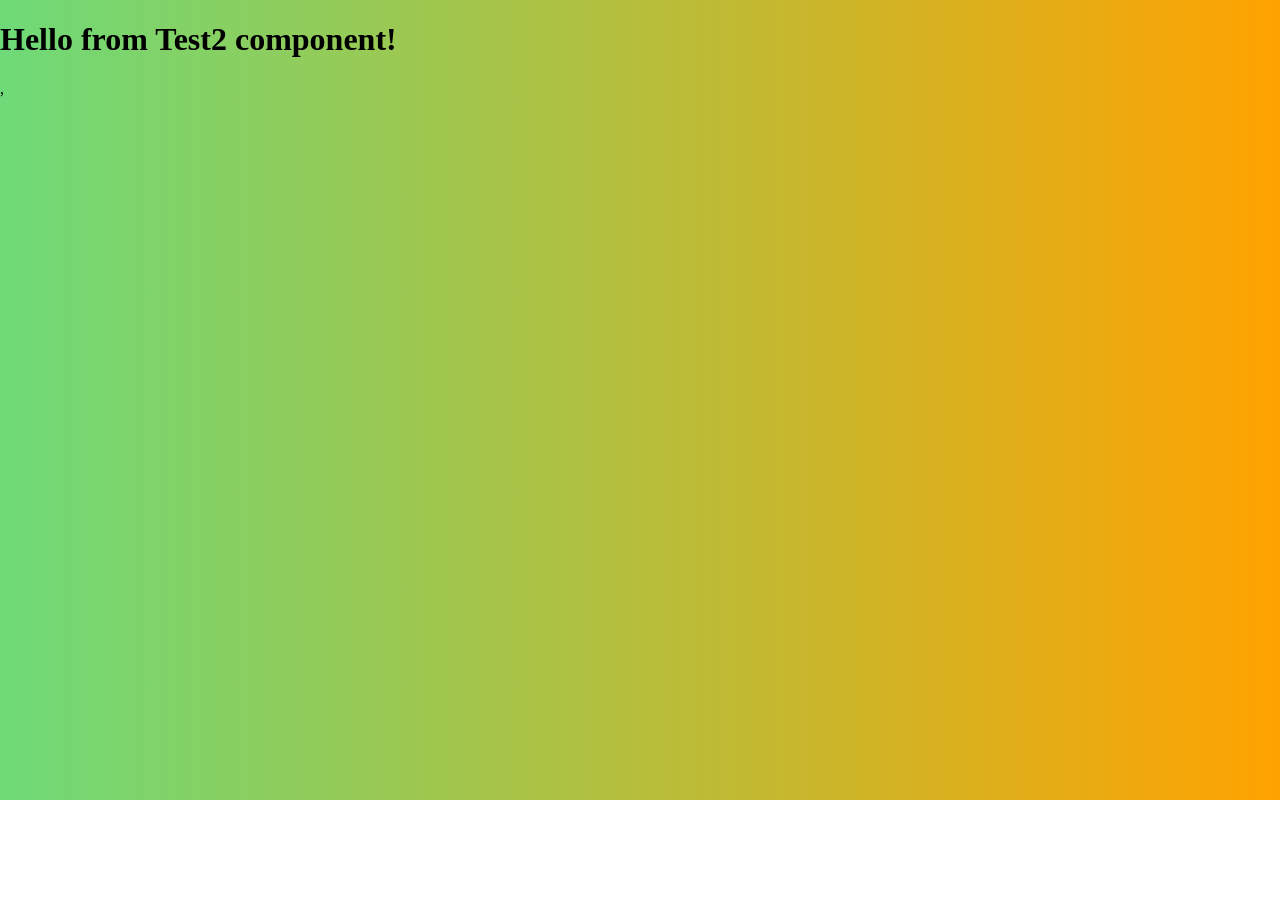
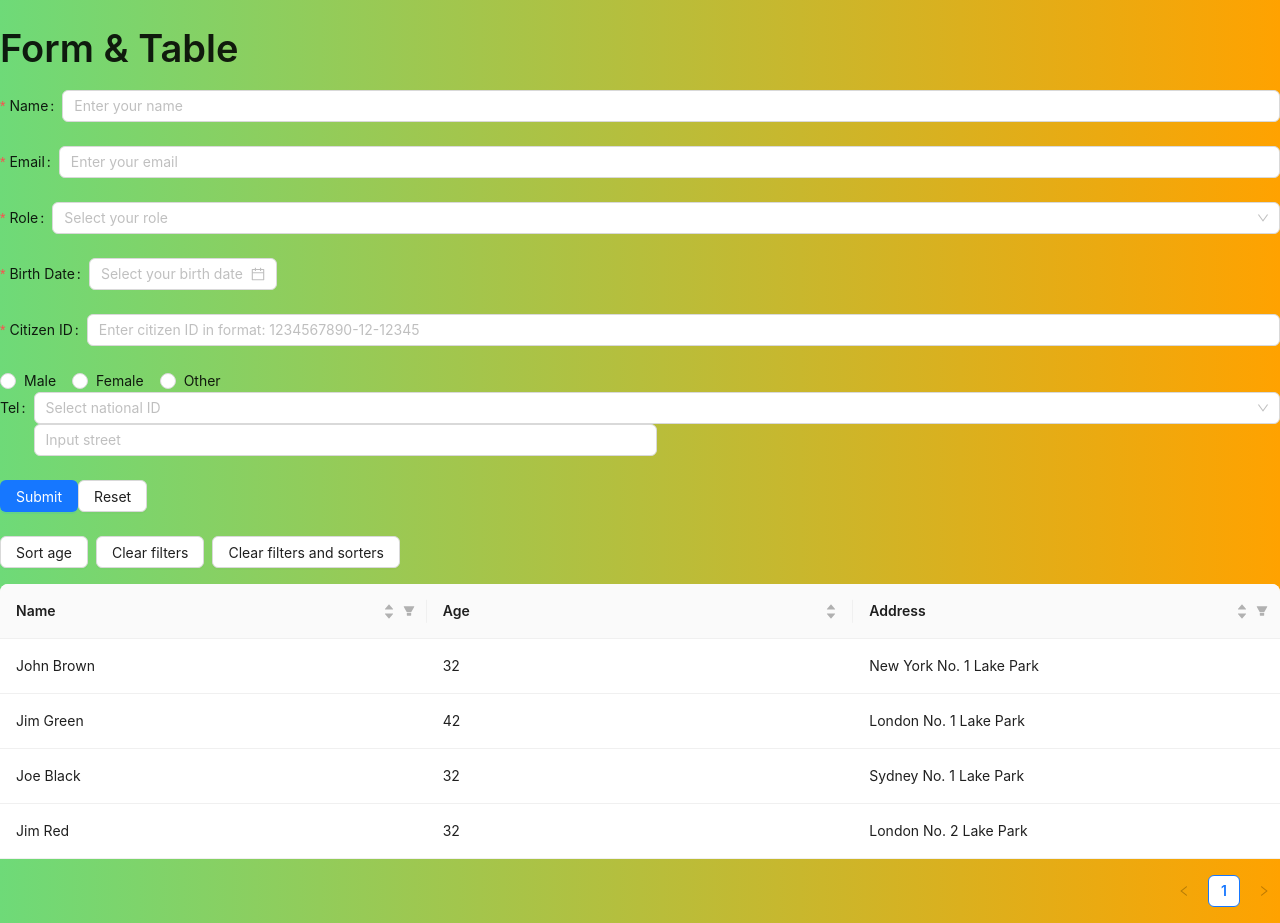
Before and after one commit to waramity/swift-dynamics-interview-test, a React (Create React App) app: page /test-2 in a window 1280 px wide. Before the commit the page ends 800 px from the top, so only its background shows below. Built offline with nearby package versions, Linux system fonts and the light colour scheme.

Commit message:
add layout form and table

```diff
--- a/src/components/Test2/Test2.tsx
+++ b/src/components/Test2/Test2.tsx
@@ -1,12 +1,241 @@
-import React from 'react';
+import React, { useState } from 'react';
+import { Typography } from 'antd';
+import { Form, Input, Button, Select, DatePicker, Radio, Table, Space } from 'antd';
+import type { TableProps } from 'antd';
+import type { ColumnsType, FilterValue, SorterResult } from 'antd/es/table/interface';
+
+
+const { Option } = Select;
+const { Title } = Typography;
 
 interface Test2Props {
 }
 
+interface DataType {
+  key: string;
+  name: string;
+  age: number;
+  address: string;
+}
+
+const data: DataType[] = [
+  {
+    key: '1',
+    name: 'John Brown',
+    age: 32,
+    address: 'New York No. 1 Lake Park',
+  },
+  {
+    key: '2',
+    name: 'Jim Green',
+    age: 42,
+    address: 'London No. 1 Lake Park',
+  },
+  {
+    key: '3',
+    name: 'Joe Black',
+    age: 32,
+    address: 'Sydney No. 1 Lake Park',
+  },
+  {
+    key: '4',
+    name: 'Jim Red',
+    age: 32,
+    address: 'London No. 2 Lake Park',
+  },
+]
+
 const Test2: React.FC<Test2Props> = (props) => {
+
+  const [form] = Form.useForm();
+  const [filteredInfo, setFilteredInfo] = useState<Record<string, FilterValue | null>>({});
+  const [sortedInfo, setSortedInfo] = useState<SorterResult<DataType>>({});
+
+  const onReset = () => {
+    form.resetFields();
+  };
+
+  const handleChange: TableProps<DataType>['onChange'] = (pagination, filters, sorter) => {
+    console.log('Various parameters', pagination, filters, sorter);
+    setFilteredInfo(filters);
+    setSortedInfo(sorter as SorterResult<DataType>);
+  };
+
+  const clearFilters = () => {
+    setFilteredInfo({});
+  };
+
+  const clearAll = () => {
+    setFilteredInfo({});
+    setSortedInfo({});
+  };
+
+  const setAgeSort = () => {
+    setSortedInfo({
+      order: 'descend',
+      columnKey: 'age',
+    });
+  };
+
+  const columns: ColumnsType<DataType> = [
+    {
+      title: 'Name',
+      dataIndex: 'name',
+      key: 'name',
+      filters: [
+        { text: 'Joe', value: 'Joe' },
+        { text: 'Jim', value: 'Jim' },
+      ],
+      filteredValue: filteredInfo.name || null,
+      sorter: (a, b) => (a.name as string).localeCompare(b.name as string), // Type assertion for a.name and b.name
+      sortOrder: sortedInfo.columnKey === 'name' ? sortedInfo.order : null,
+      ellipsis: true,
+    },
+    {
+      title: 'Age',
+      dataIndex: 'age',
+      key: 'age',
+      sorter: (a, b) => a.age - b.age,
+      sortOrder: sortedInfo.columnKey === 'age' ? sortedInfo.order : null,
+      ellipsis: true,
+    },
+    {
+      title: 'Address',
+      dataIndex: 'address',
+      key: 'address',
+      filters: [
+        { text: 'London', value: 'London' },
+        { text: 'New York', value: 'New York' },
+      ],
+      filteredValue: filteredInfo.address || null,
+      sorter: (a, b) => a.address.length - b.address.length,
+      sortOrder: sortedInfo.columnKey === 'address' ? sortedInfo.order : null,
+      ellipsis: true,
+    },
+  ];
+
   return (
     <div>
-      <h1>Hello from Test2 component!</h1>
+        <Title>Form & Table</Title>
+        <Form
+            form={form}
+            name="simpleForm"
+            initialValues={{ name: '', email: '' }}
+         >
+           <Form.Item
+             name="name"
+             label="Name"
+             rules={[
+               {
+                 required: true,
+                 message: 'Please enter your name',
+               },
+             ]}
+           >
+             <Input placeholder="Enter your name" />
+           </Form.Item>
+
+           <Form.Item
+             name="email"
+             label="Email"
+             rules={[
+               {
+                 required: true,
+                 message: 'Please enter your email',
+               },
+               {
+                 type: 'email',
+                 message: 'Invalid email format',
+               },
+             ]}
+           >
+             <Input placeholder="Enter your email" />
+           </Form.Item>
+           <Form.Item
+              name="role"
+              label="Role"
+              rules={[
+                {
+                  required: true,
+                  message: 'Please select your role',
+                },
+              ]}
+            >
+              <Select placeholder="Select your role">
+                <Option value="developer">Developer</Option>
+                <Option value="designer">Designer</Option>
+                <Option value="manager">Manager</Option>
+              </Select>
+            </Form.Item>
+
+            <Form.Item
+              name="birthDate"
+              label="Birth Date"
+              rules={[
+                {
+                  required: true,
+                  message: 'Please select your birth date',
+                },
+              ]}
+            >
+              <DatePicker placeholder="Select your birth date" />
+            </Form.Item>
+            <Form.Item
+              name="citizenId"
+              label="Citizen ID"
+              rules={[
+                {
+                  required: true,
+                  message: 'Please enter the citizen ID',
+                },
+                {
+                  pattern: /^\d{1,10}-\d{1,2}-\d{1,5}$/, // Adjust the pattern as needed
+                  message: 'Invalid citizen ID format',
+                },
+              ]}
+            >
+              <Input placeholder="Enter citizen ID in format: 1234567890-12-12345" />
+            </Form.Item>
+            <Radio.Group>
+             <Radio value="male">Male</Radio>
+             <Radio value="female">Female</Radio>
+             <Radio value="other">Other</Radio>
+           </Radio.Group>
+           <Form.Item label="Tel">
+           <Form.Item
+             name={['telephone', 'national']}
+             noStyle
+             rules={[{ required: true, message: 'National ID is required' }]}
+           >
+             <Select placeholder="Select national ID">
+               <Option value="TH">TH (+66)</Option>
+               <Option value="NN">NN (+00)</Option>
+             </Select>
+           </Form.Item>
+           <Form.Item
+             name={['telephone', 'no']}
+             noStyle
+             rules={[{ required: true, message: 'Tel. phone is required' }]}
+           >
+             <Input style={{ width: '50%' }} placeholder="Input street" />
+           </Form.Item>
+           </Form.Item>
+
+           <Form.Item>
+             <Button type="primary" htmlType="submit">
+               Submit
+             </Button>
+             <Button htmlType="button" onClick={onReset}>
+               Reset
+             </Button>
+           </Form.Item>
+    </Form>
+    <Space style={{ marginBottom: 16 }}>
+        <Button onClick={setAgeSort}>Sort age</Button>
+        <Button onClick={clearFilters}>Clear filters</Button>
+        <Button onClick={clearAll}>Clear filters and sorters</Button>
+    </Space>
+    <Table columns={columns} dataSource={data} onChange={handleChange} />
     </div>
   );
 };
--- a/src/index.tsx
+++ b/src/index.tsx
@@ -30,7 +30,7 @@ ReactDOM.render(
         element={<Test2 />}
       />
     </Routes>
-  </BrowserRouter>,
+  </BrowserRouter>
 
   </Provider>,
   document.getElementById('root')
```
